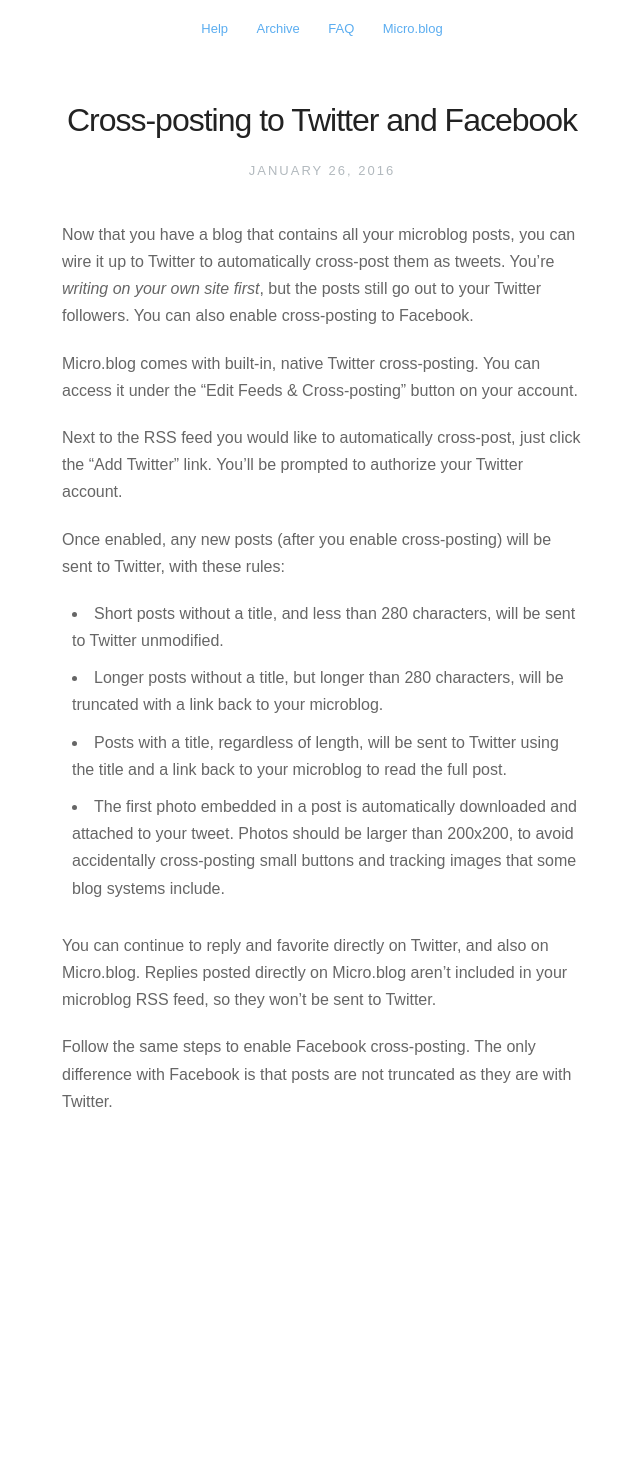
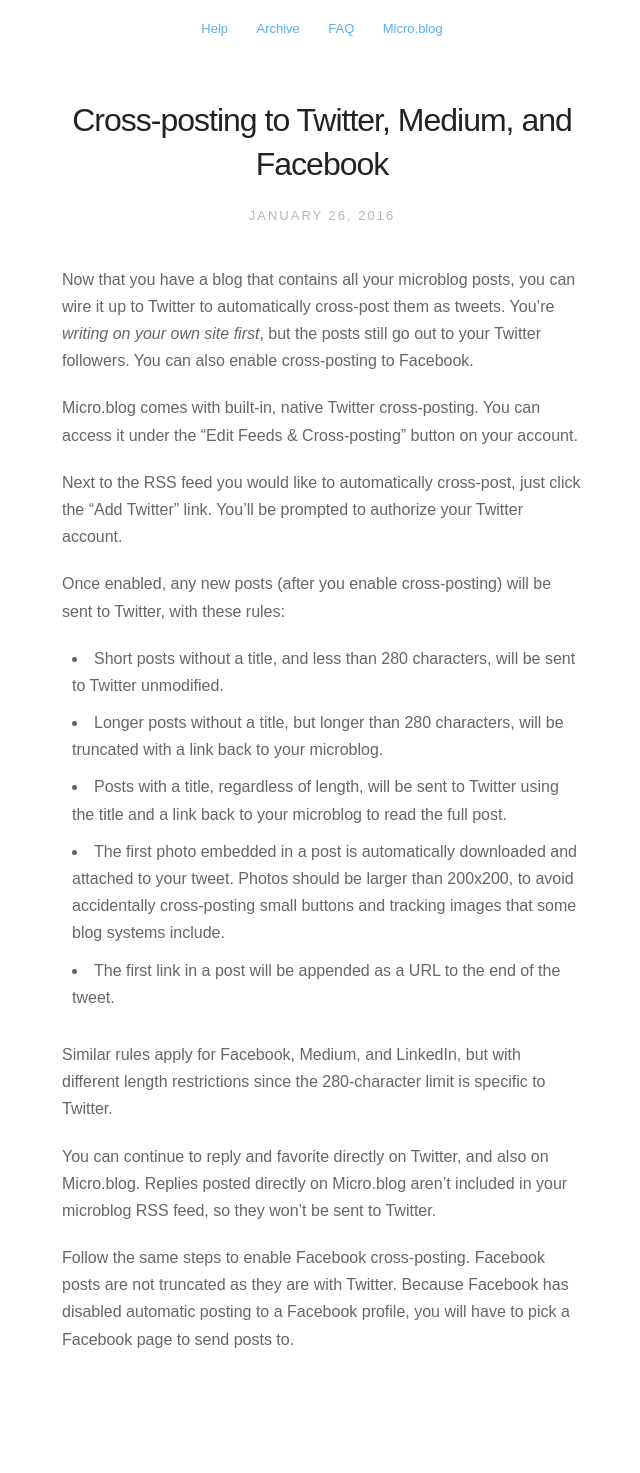
Before and after one commit to microdotblog/help.micro.blog, a Jekyll site: the page built from _posts/2016-01-26-cross-posting-twitter.markdown, in a window 1280 px wide. Shown: the whole page, without its empty margins (318-958 px from the left). Built offline with Jekyll 4.4.1, drawn with Linux system fonts in a browser that asks for light colours; nearby versions of some CDN libraries; before the commit the page ends 1235 px from its top, so only the background shows below that.

Commit message:
Updated cross-posting help with more current info.

```diff
--- a/_posts/2016-01-26-cross-posting-twitter.markdown
+++ b/_posts/2016-01-26-cross-posting-twitter.markdown
@@ -1,7 +1,7 @@
 ---
-title:  "Cross-posting to Twitter and Facebook"
+title:  "Cross-posting to Twitter, Medium, and Facebook"
 date:   2016-01-26 07:00:00
-description: Write on your microblog but also send to Twitter and Facebook.
+description: Write on your microblog and copy to other social networks.
 ---
 
 Now that you have a blog that contains all your microblog posts, you can wire it up to Twitter to automatically cross-post them as tweets. You’re _writing on your own site first_, but the posts still go out to your Twitter followers. You can also enable cross-posting to Facebook.
@@ -16,7 +16,10 @@
 * Longer posts without a title, but longer than 280 characters, will be truncated with a link back to your microblog.
 * Posts with a title, regardless of length, will be sent to Twitter using the title and a link back to your microblog to read the full post.
 * The first photo embedded in a post is automatically downloaded and attached to your tweet. Photos should be larger than 200x200, to avoid accidentally cross-posting small buttons and tracking images that some blog systems include.
+* The first link in a post will be appended as a URL to the end of the tweet.
+
+Similar rules apply for Facebook, Medium, and LinkedIn, but with different length restrictions since the 280-character limit is specific to Twitter.
 
 You can continue to reply and favorite directly on Twitter, and also on Micro.blog. Replies posted directly on Micro.blog aren't included in your microblog RSS feed, so they won't be sent to Twitter.
 
-Follow the same steps to enable Facebook cross-posting. The only difference with Facebook is that posts are not truncated as they are with Twitter.
+Follow the same steps to enable Facebook cross-posting. Facebook posts are not truncated as they are with Twitter. Because Facebook has disabled automatic posting to a Facebook profile, you will have to pick a Facebook page to send posts to.
```
